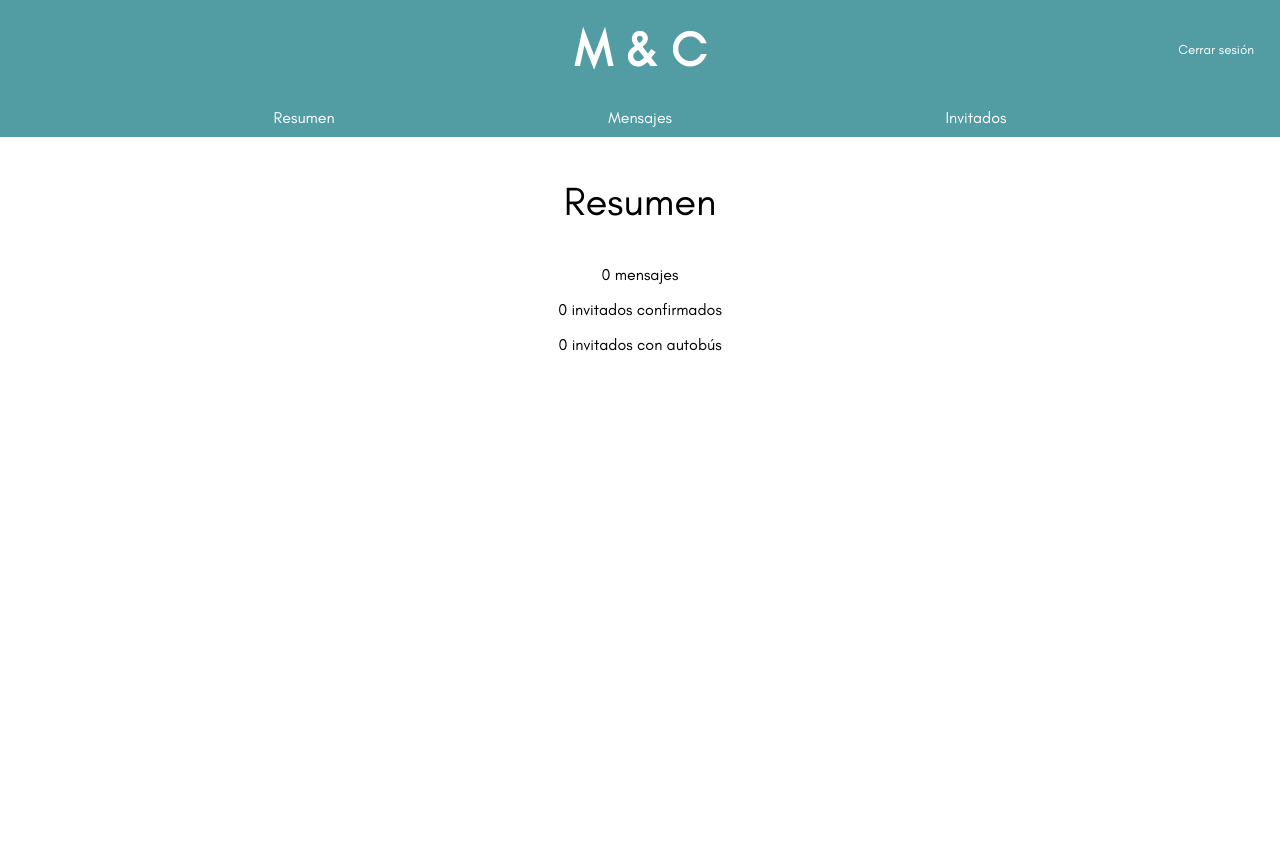
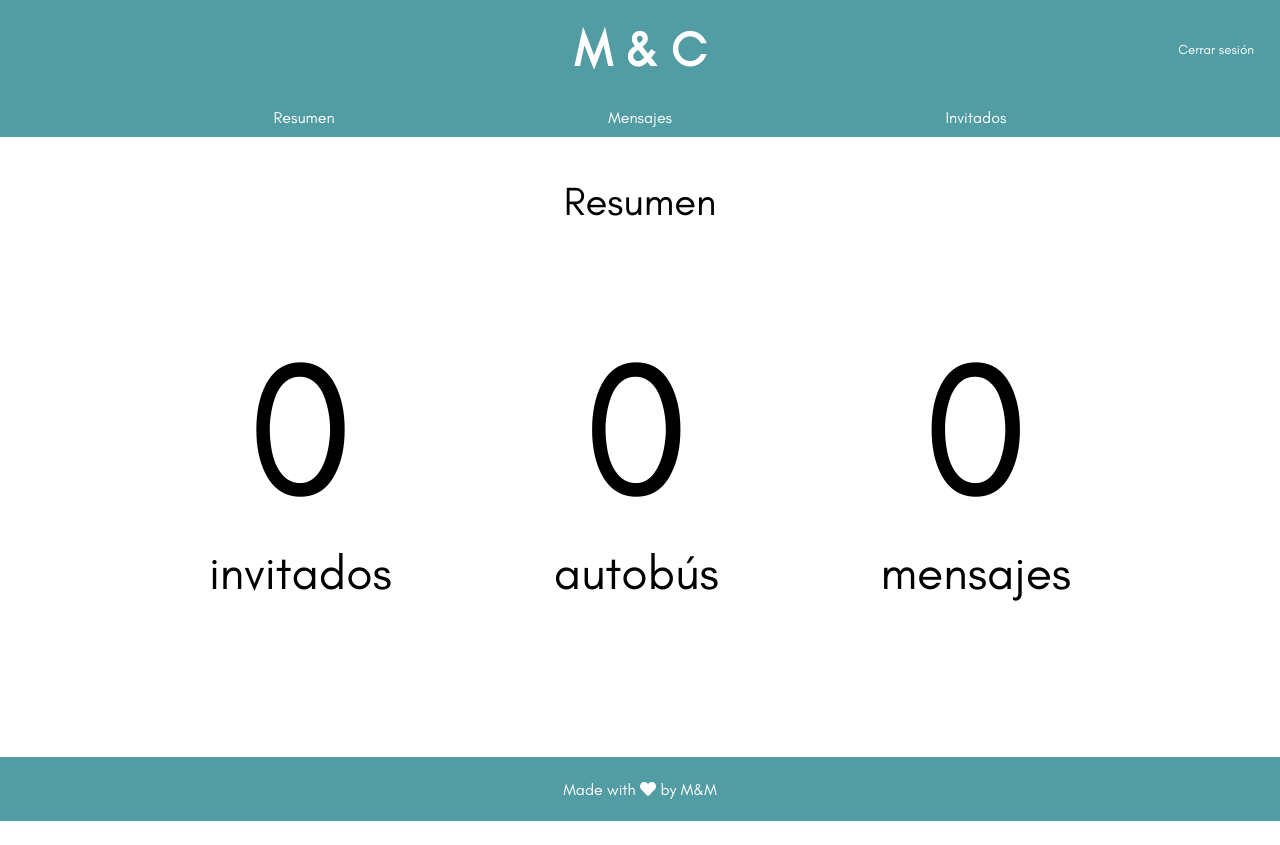
Before and after one commit to mmercado4/weddingweb, a React app: page /admin in a window 1280 px wide. Before the commit the page ends 800 px from the top, so only its background shows below. Built offline with nearby package versions, Linux system fonts and the light colour scheme; no server answers; the HTML template or start-up script is replaced by a standard one; a web font is replaced by a local one.

Commit message:
styles(admin): add some styles to admin area

```diff
--- a/public/scss/styles.scss
+++ b/public/scss/styles.scss
@@ -1133,3 +1133,57 @@ header.admin-header {
     transition: all 1s ease;
   }
 }
+
+// Select amount
+
+.select-amount {
+  font-family: $secondary-font;
+  border: 1px solid black;
+  width: 50px;
+  text-align: center;
+}
+
+.admin-footer {
+  margin-top: 20px;
+  width: 100%;
+  height: 20px;
+  color: white;
+  height: 8vh;
+  background-color: $primary-color;
+  display: flex;
+  justify-content: center;
+  align-items: center;
+}
+
+//Resume section
+
+.resume-section {
+  min-height: 70vh;
+
+  .resume-data {
+    p {
+      font-size: 2em;
+      span {
+        font-size: 3em;
+      }
+    }
+  }
+}
+
+@media (min-width: $breakpoint-tablet) {
+  .resume-section {
+    width: 80%;
+    margin: 0 auto;
+    .resume-data {
+      display: flex;
+      justify-content: space-around;
+      align-items: center;
+      p {
+        font-size: 3em;
+        span {
+          font-size: 4em;
+        }
+      }
+    }
+  }
+}
--- a/src/components/Admin/List.js
+++ b/src/components/Admin/List.js
@@ -173,7 +173,7 @@ export default function List({
           <tbody>{listItem}</tbody>
         </table>
         <Pages pages={pages} changePage={changePage} />
-        <select onChange={handleSelectChange}>
+        <select className="select-amount" onChange={handleSelectChange}>
           <option>15</option>
           <option>30</option>
           <option>50</option>
--- a/src/components/Admin/Resume.js
+++ b/src/components/Admin/Resume.js
@@ -37,11 +37,23 @@ export default function Resume() {
     }, 0);
 
   return (
-    <Fragment>
+    <section className="resume-section">
       <h3>Resumen</h3>
-      <p>{countMessages} mensajes</p>
-      <p>{countGuests} invitados confirmados</p>
-      <p>{countBus} invitados con autobús</p>
-    </Fragment>
+      <div className="resume-data">
+        <p>
+          <span>{countGuests}</span> <br />
+          invitados
+        </p>
+        <p>
+          <span>{countBus}</span> <br />
+          autobús
+        </p>
+        <p>
+          <span>{countMessages}</span>
+          <br />
+          mensajes
+        </p>
+      </div>
+    </section>
   );
 }
--- a/src/components/Admin/index.js
+++ b/src/components/Admin/index.js
@@ -59,6 +59,13 @@ export default function Admin() {
 
       <Aside changeSection={changeSection} />
       {currentSection}
+      <div className="admin-footer">
+        <p>
+          {`Made with `}
+          <i className="fas fa-heart"></i>
+          {` by M&M`}
+        </p>
+      </div>
     </Fragment>
   );
 }
```
